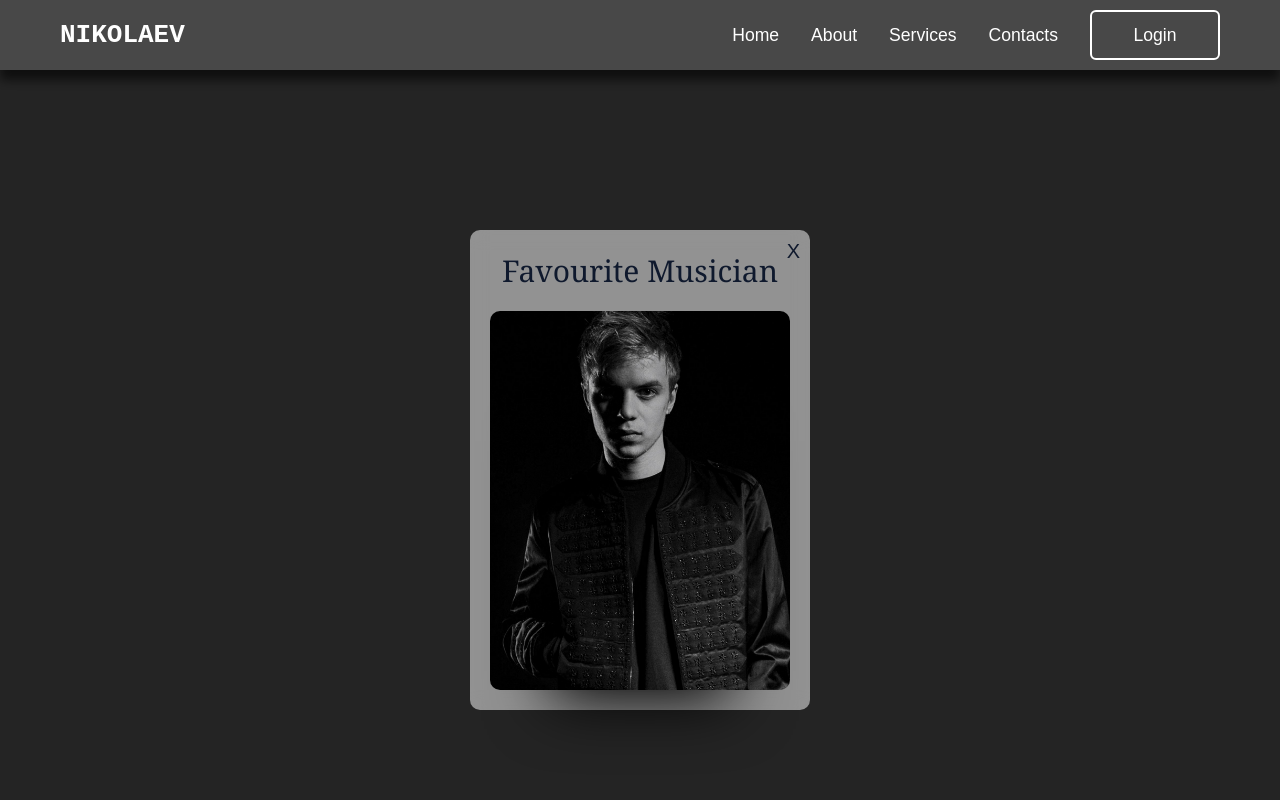
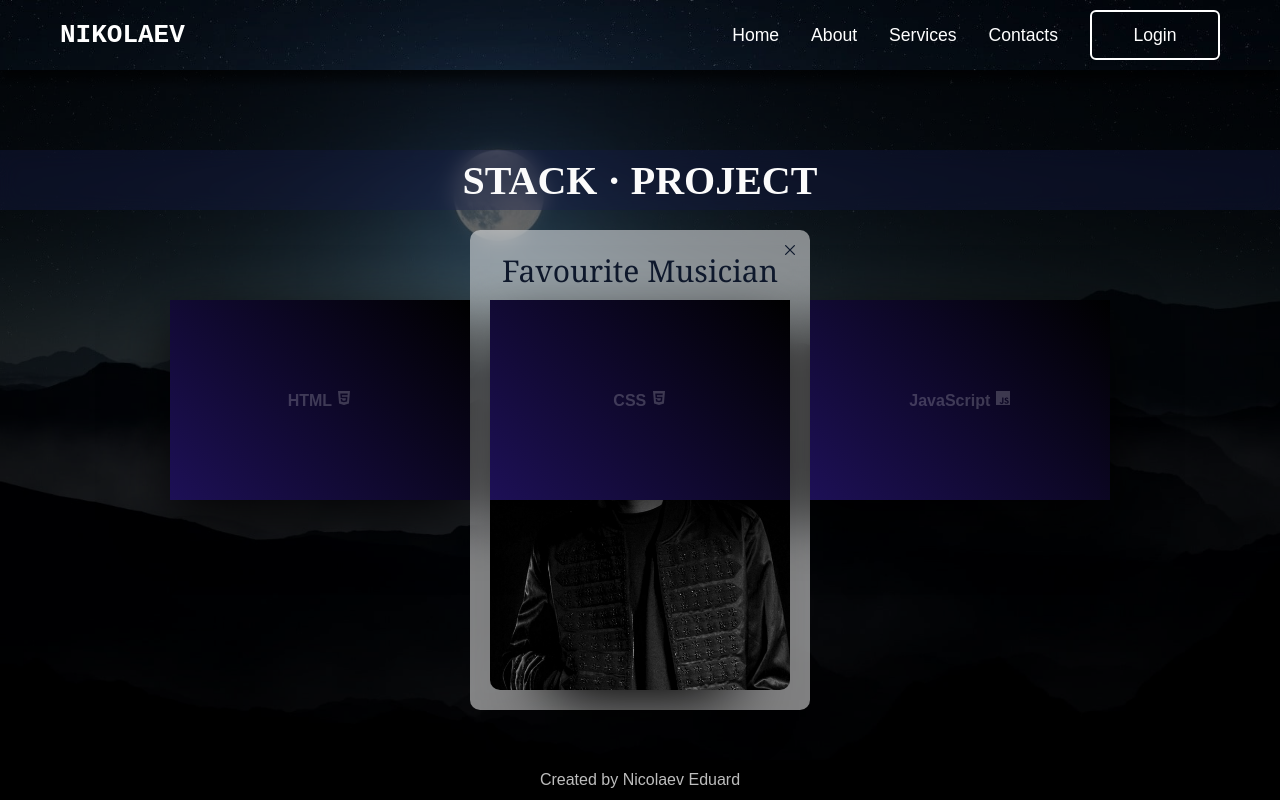
Before and after one commit to nikeedw/flex-page, a plain HTML site: page index.html in a window 1280 px wide. Both pictures are taken after a click on the link "About". Drawn offline with nearby package versions, Linux system fonts and the light colour scheme.

Commit message:
Добавление главного контента

```diff
--- a/index.html
+++ b/index.html
@@ -8,6 +8,7 @@
 	<link rel="stylesheet" href="styles/header.css">
 	<link rel="stylesheet" href="styles/form.css">
 	<link rel="stylesheet" href="styles/popup.css">
+	<link rel="stylesheet" href="styles/main-content.css">
 	<title>Nikolaev Industries</title>
 </head>
 
@@ -18,7 +19,7 @@
 		<nav class="navigation">
 			<h2 class="logo">NIKOLAEV</h2>
 			<ul class="links">
-				<li><a href="index.html">Home</a></li>
+				<li><a href="#">Home</a></li>
 				<li><a href="#popup" class="popup-link">About</a></li>
 				<li><a href="#">Services</a></li>
 				<li><a href="#">Contacts</a></li>
@@ -28,7 +29,7 @@
 		</nav>
 
 		<div class="dropdown_menu">
-			<li><a href="index.html">Home</a></li>
+			<li><a href="#">Home</a></li>
 			<li><a href="#popup" class="popup-link">About</a></li>
 			<li><a href="#">Services</a></li>
 			<li><a href="#">Contacts</a></li>
@@ -40,22 +41,21 @@
 	<div id="popup" class="popup">
 		<div class="popup_body">
 			<div class="popup_content">
-				<a href="#header" class="popup_close close-popup">X</a>
+				<a href="#header" class="popup_close close-popup"><ion-icon name="close-outline"></ion-icon></a>
 				<div class="popup_title">Favourite Musician</div>
-					<div class="container">
-						<div class="card card0">
-							<div class="border">
-								<h2>Pharaoh</h2>
-								<div class="icons">
-									<i class="fa fa-codepen" aria-hidden="true"></i>
-									<i class="fa fa-instagram" aria-hidden="true"></i>
-									<i class="fa fa-dribbble" aria-hidden="true"></i>
-									<i class="fa fa-twitter" aria-hidden="true"></i>
-									<i class="fa fa-facebook" aria-hidden="true"></i>
-								</div>
+				<div class="card_container">
+					<div class="person">
+						<div class="border">
+							<h2>Pharaoh</h2>
+							<div class="icons">
+								<ion-icon class="fa fa-instagram" name="logo-instagram"></ion-icon>
+								<ion-icon class="fa fa-twitter" name="logo-twitter"></ion-icon>
+								<ion-icon class="fa fa-facebook" name="logo-facebook"></ion-icon>
+								<ion-icon class="fa fa-vkontakte" name="logo-vk"></ion-icon>
 							</div>
 						</div>
 					</div>
+				</div>
 			</div>
 		</div>
 	</div>
@@ -64,7 +64,7 @@
 	<div class="wrapper">
 		<span class="icon-close"><ion-icon name="close-outline"></ion-icon></span>
 		<div class="form-box login">
-			<h2 class="login_title">Login</h2>
+			<h2>Login</h2>
 			<form action="#">
 				<div class="input-box">
 					<span class="icon"><ion-icon name="mail"></ion-icon></span>
@@ -117,6 +117,57 @@
 		</div>
 	</div>
 
+	<!-- Main Content -->
+	<div class="main_title">STACK &#183; PROJECT</div>
+
+	<div class="container">
+		<div class="card">
+			<div class="face face1">
+				<div class="content">
+					<h1>HTML <ion-icon name="logo-html5"></ion-icon></h1>
+				</div>
+			</div>
+			<div class="face face2">
+				<div class="content">
+					<p>HTML для прогрузки контента на страничке</p>
+					<a href="#" type="button">Read More</a>
+				</div>
+			</div>
+		</div>
+		<div class="card">
+			<div class="face face1">
+				<div class="content">
+					<h1>CSS <ion-icon name="logo-html5"></ion-icon></h1>
+				</div>
+			</div>
+			<div class="face face2">
+				<div class="content">
+					<p>CSS для стилизации объектов и добавление анимаций</p>
+					<a href="#" type="button">Read More</a>
+				</div>
+			</div>
+		</div>
+		<div class="card">
+			<div class="face face1">
+				<div class="content">
+					<h1>JavaScript <ion-icon name="logo-javascript"></ion-icon></h1>
+				</div>
+			</div>
+			<div class="face face2">
+				<div class="content">
+					<p>JavaScript для реализации функциональной части сайта. Использование DOM</p>
+					<a href="#" type="button">Read More</a>
+				</div>
+			</div>
+		</div>
+	</div>
+
+	<!-- Footer -->
+	<footer>
+		<p>Created by Nicolaev Eduard</p>
+	</footer>
+
+
 	<script src="scripts/header.js"></script>
 	<script src="scripts/form.js"></script>
 	<script src="scripts/popup.js"></script>
--- a/styles/form.css
+++ b/styles/form.css
@@ -7,10 +7,8 @@
   transform: translate(-50%, -50%) scale(0);
 	width: 400px;
 	height: 440px;
-	background: transparent;
-	border: 2px solid rgba(255, 255, 255, .5);
+	background: linear-gradient(70deg, rgb(20, 23, 49), rgb(159, 202, 251));
 	border-radius: 20px;
-	backdrop-filter: blur(20px);
 	box-shadow: 0 0 30px rgba(0, 0, 0, .5);
 	display: flex;
 	justify-content: center;
@@ -69,7 +67,7 @@
 	z-index: 1;
 }
 
-.form-box .login_title {
+.form-box h2 {
 	font-size: 2em;
 	color: var(--color);
 	text-align: center;
@@ -101,6 +99,15 @@
 	top: -5px;
 }
 
+.input-mail {
+  background-color: transparent;
+}
+
+.input-mail:focus:valid {
+  background-color: transparent;
+}
+
+
 .input-box input {
 	width: 100%;
 	height: 100%;
@@ -108,8 +115,8 @@
 	border: none;
 	outline: none;
 	font-size: 1em;
-	color: var(--color);
-	font-weight: 600;
+	color: #fff;
+	font-weight: 500;
 	padding: 0 35px 0 5px;
 }
 
@@ -156,6 +163,11 @@
 	font-size: 1em;
 	color: #fff;
 	font-weight: 500;
+	transition: opacity 0.25s ease;
+}
+
+.btn:active {
+	opacity: .85;
 }
 
 .login-register {
--- a/styles/general.css
+++ b/styles/general.css
@@ -9,10 +9,12 @@
 
  body {
 	 min-height: 100vh;
-	 /* background: url(/background.jpg) no-repeat;
+	 background: url(/backgroundMOON.jpg) no-repeat;
 	 background-size: cover;
-	 background-position: center; */
-	 background-color: rgb(90, 90, 90);
+	 background-position: center;
+	 display: flex;
+	 justify-content: center;
+	 align-items: center;
  }
 
  li {
--- /dev/null
+++ b/styles/main-content.css
@@ -0,0 +1,145 @@
+.main_title {
+	position: absolute;
+	top: 150px;
+	color: #fbfbfb;
+	width: 100%;
+	height: 60px;
+	background-color: rgba(23, 31, 78, 0.35);
+	backdrop-filter: blur(10px);
+	display: flex;
+	align-items: center;
+	justify-content: center;
+	font-family: 'Times New Roman', Times, serif;
+	font-weight: 700;
+	font-size: 40px;
+}
+
+.container{
+	gap: 20px;
+  position: relative;
+  display: flex;
+}
+
+.container .card{
+  position: relative;
+}
+
+.container .card .face{
+  width:300px;
+  height: 200px;
+  transition:.4s;
+
+}
+
+.container .card .face.face1{
+  position: relative;
+  background: linear-gradient(45deg, rgb(29, 16, 86), rgb(0, 0, 0));
+  display: flex;
+  justify-content: center;
+  align-content:center;
+  align-items: center;
+  z-index: 1;
+  transform: translateY(100px);
+}
+
+.container .card:hover .face.face1{
+  transform: translateY(0);
+  box-shadow: 0 20px 30px rgba(0, 0, 0, .7),
+	inset 0 0 60px rgba(23, 31, 78, 0.4)
+}
+
+
+.container .card .face.face1 .content{
+  opacity: .2;
+  transition:  0.5s;
+  text-align: center;
+}
+
+.container .card:hover .face.face1 .content{
+  opacity: 1;
+
+}
+
+.container .card .face.face1 .content h1 {
+  font-size: 1em;
+  color: #fff;
+  text-align: center;
+
+
+}
+
+.container .card .face.face1 .content a {
+   transition: .5s;
+}
+
+.container .card .face.face2{
+   position: relative;
+   background:cornflowerblue;
+   display: flex;
+   align-items: center;
+   justify-content: center;
+   padding: 20px;
+  box-sizing: border-box;
+  box-shadow: 0 20px 50px rgba(0,0,0,.8);
+  transform: translateY(-100px);
+}
+
+.container .card:hover .face.face2{
+    transform: translateY(0);
+}
+
+.container .card .face .content {
+	height: 100%;
+	display: flex;
+	flex-direction: column;
+	justify-content: space-around;
+}
+
+.container .card .face.face2 .content p, a{
+  font-size: 14px;
+	font-family: sans-serif;
+  margin: 0 ;
+  padding: 0;
+  color:#fbfbfb;
+}
+
+.container .card .face.face2 .content p {
+	color: #333;
+}
+
+.container .card .face.face2 .content a {
+  text-decoration:none;
+	background-color: var(--color);
+  color: #fff;
+  box-sizing: border-box;
+  outline : 1px solid #333;
+  padding: 10px;
+  margin: 15px 0 0;
+  display: flex;
+	justify-content: center;
+}
+
+@media (max-width: 992px) {
+	.container {
+		flex-direction: column;
+		margin: 200px;
+		gap: 10px;
+	}
+}
+
+/* Footer */
+footer {
+	position: absolute;
+	bottom: 0;
+	left: 0;
+	width: 100%;
+	height: 40px;
+	background-color: rgba(0, 0, 0, .9);
+	backdrop-filter: blur(40px);
+	color: #bdbdbd;
+	display: flex;
+	justify-content: center;
+	align-items: center;
+	font-weight: 500;
+	font-family: Georgia, 'Times New Roman', Times, serif;
+}
--- a/styles/popup.css
+++ b/styles/popup.css
@@ -62,7 +62,7 @@
 	justify-content: center;
 }
 
-.container {
+.card_container {
   display: flex;
 	flex-direction: column;
   justify-content: space-between;
@@ -84,36 +84,33 @@
   border: 1px solid white;
 }
 
-.card {
+.person {
   height: 379px;
   width: 300px;
   background: black;
   border-radius: 10px;
-  transition: background 0.8s;
+  transition: background .8s;
   overflow: hidden;
   box-shadow: 0 70px 63px -60px #000000;
   display: flex;
   justify-content: center;
   align-items: center;
   position: relative;
-}
-
-.card0 {
-  background: url('/pharaoh.png') center center no-repeat;
+	background: url('/pharaoh.png') top center no-repeat;
   background-size: 300px;
 }
 
-.card0:hover {
-  background: url('/pharaoh.png') top center no-repeat;
-  background-size: 360px;
+.person:hover {
+  background: url('/pharaoh.png') top left no-repeat;
+  background-size: 400px;
 }
 
-.card0:hover h2,
-.card0:hover .fa {
+.person:hover h2,
+.person:hover .fa {
   opacity: 1;
 }
 
-.container h2 {
+.card_container h2 {
   font-family: 'Helvetica Neue', Helvetica, Arial, sans-serif;
   color: white;
   margin: 20px;
```
Also changed, not shown: backgroundMOON.jpg (added).
